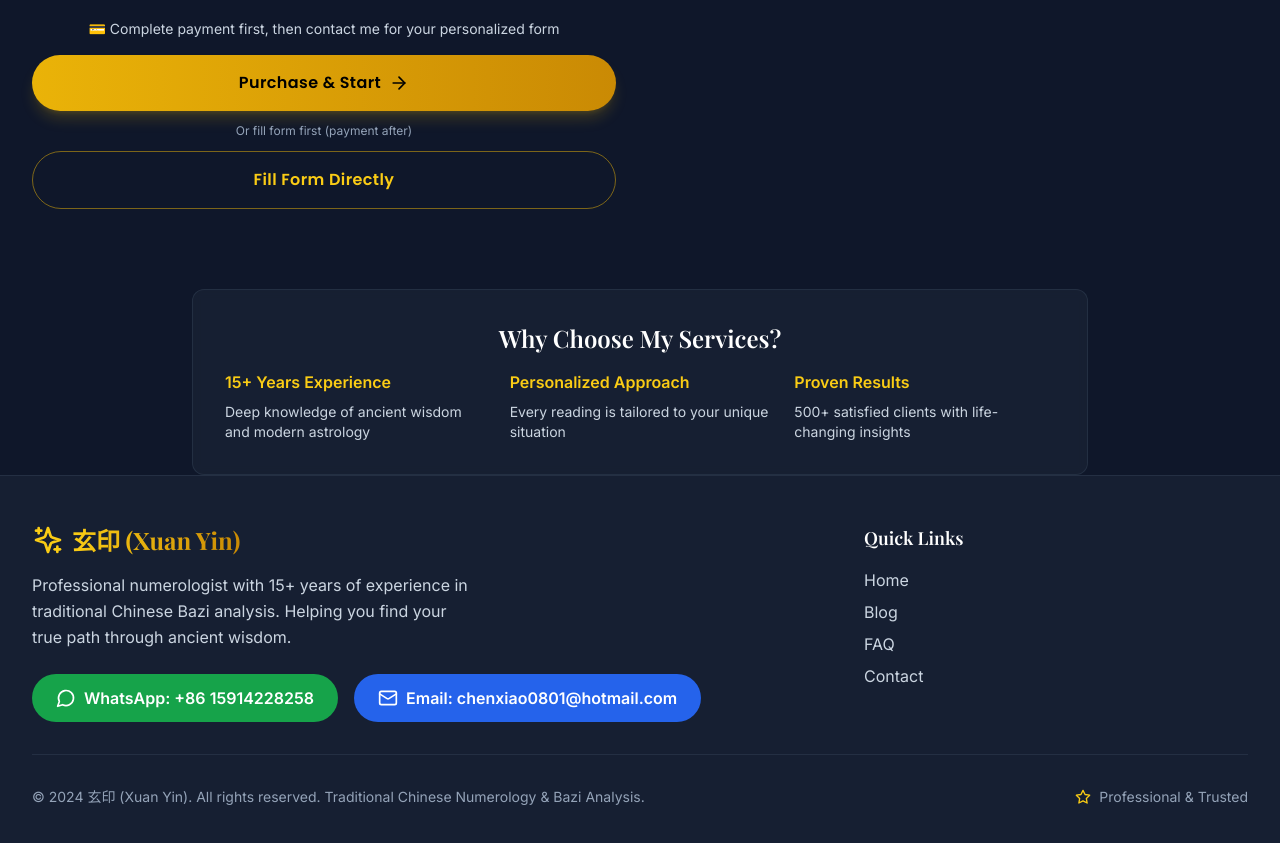
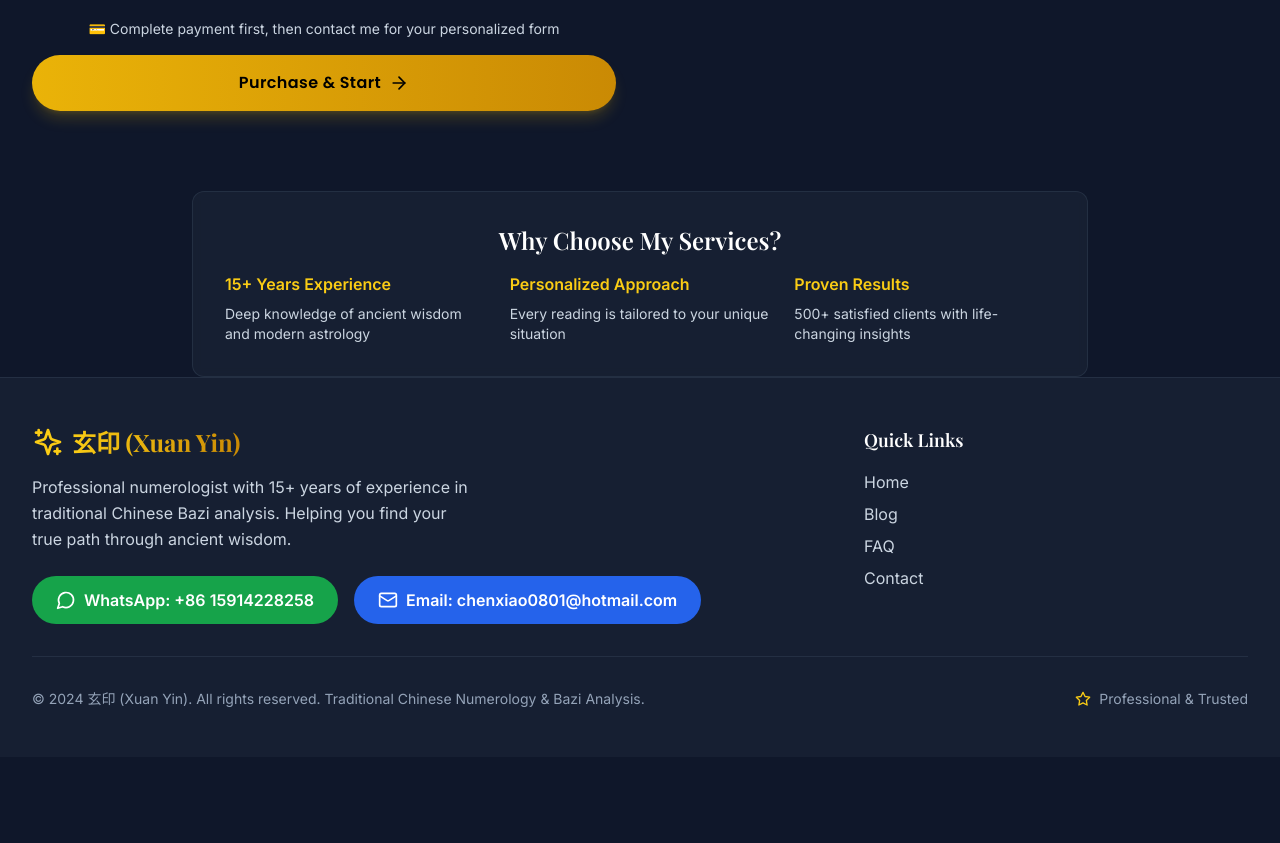
Before and after one commit to JIMMY82123/fatepath-website, a React (Vite) app: page /services in a window 1280 px wide. Shown: the part 1200-2043 px from the top of the page. After the commit the page ends 1957 px from the top, so only its background shows below. Built offline with nearby package versions, Linux system fonts and the light colour scheme.

Commit message:
Remove direct form fill buttons from services page, keep only payment buttons

```diff
--- a/src/pages/Services.jsx
+++ b/src/pages/Services.jsx
@@ -202,19 +202,7 @@ const Services = () => {
                     <span>Purchase & Start</span>
                     <ArrowRight className="h-5 w-5" />
                   </motion.a>
-                 <div className="text-center">
-                   <p className="text-xs text-mystic-400 mb-2">Or fill form first (payment after)</p>
-                 </div>
-                 <motion.a
-                   href={services[activeService].id === 0 ? "/form-bazi" :
-                         services[activeService].id === 1 ? "/form-love" :
-                         "/form-talisman"}
-                   whileHover={{ scale: 1.02 }}
-                   whileTap={{ scale: 0.98 }}
-                   className="w-full border border-gold-500/50 text-gold-400 font-poppins font-semibold py-4 px-8 rounded-full flex items-center justify-center space-x-2 hover:bg-gold-500/10 transition-all duration-300 tracking-wide"
-                 >
-                   <span>Fill Form Directly</span>
-                 </motion.a>
+
                </div>
             </motion.div>
           </AnimatePresence>
```
